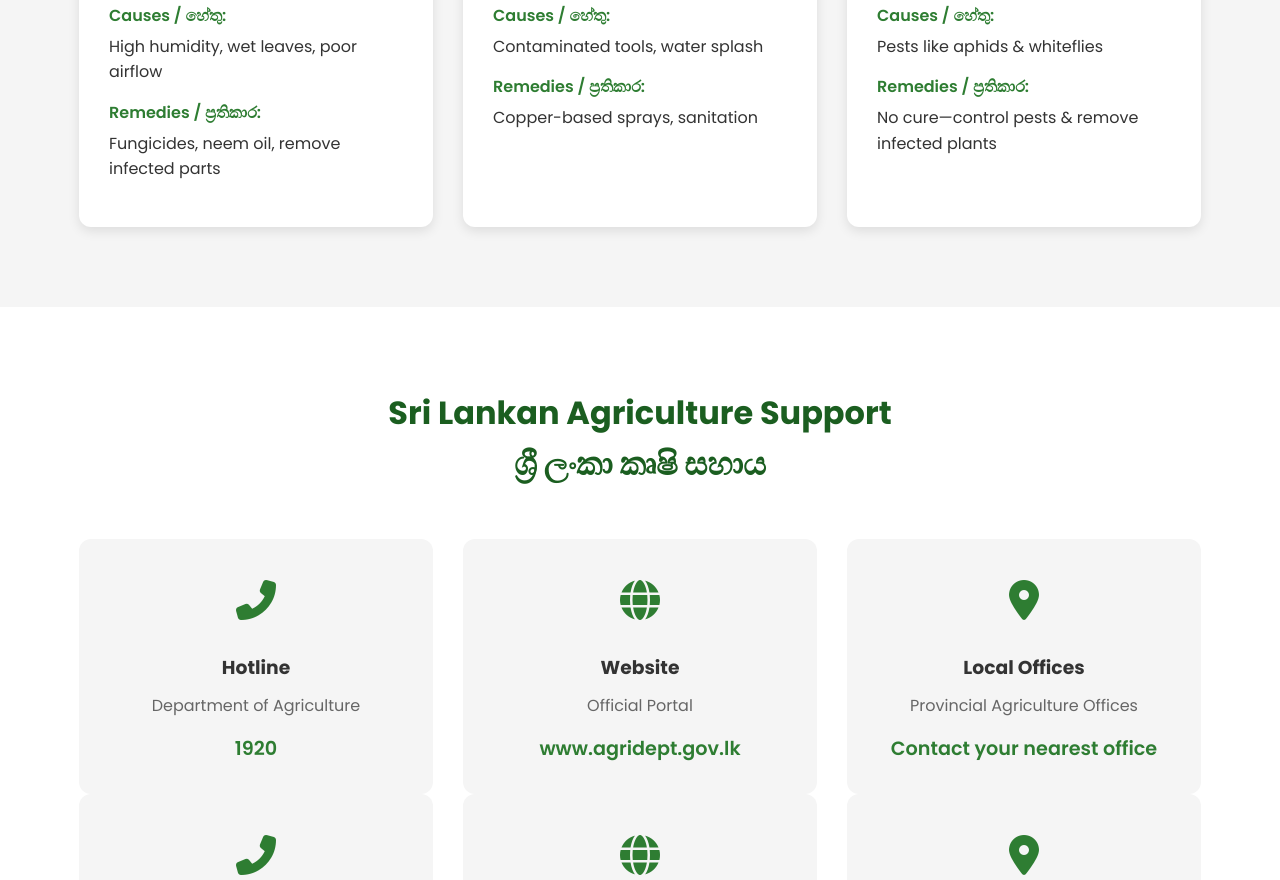
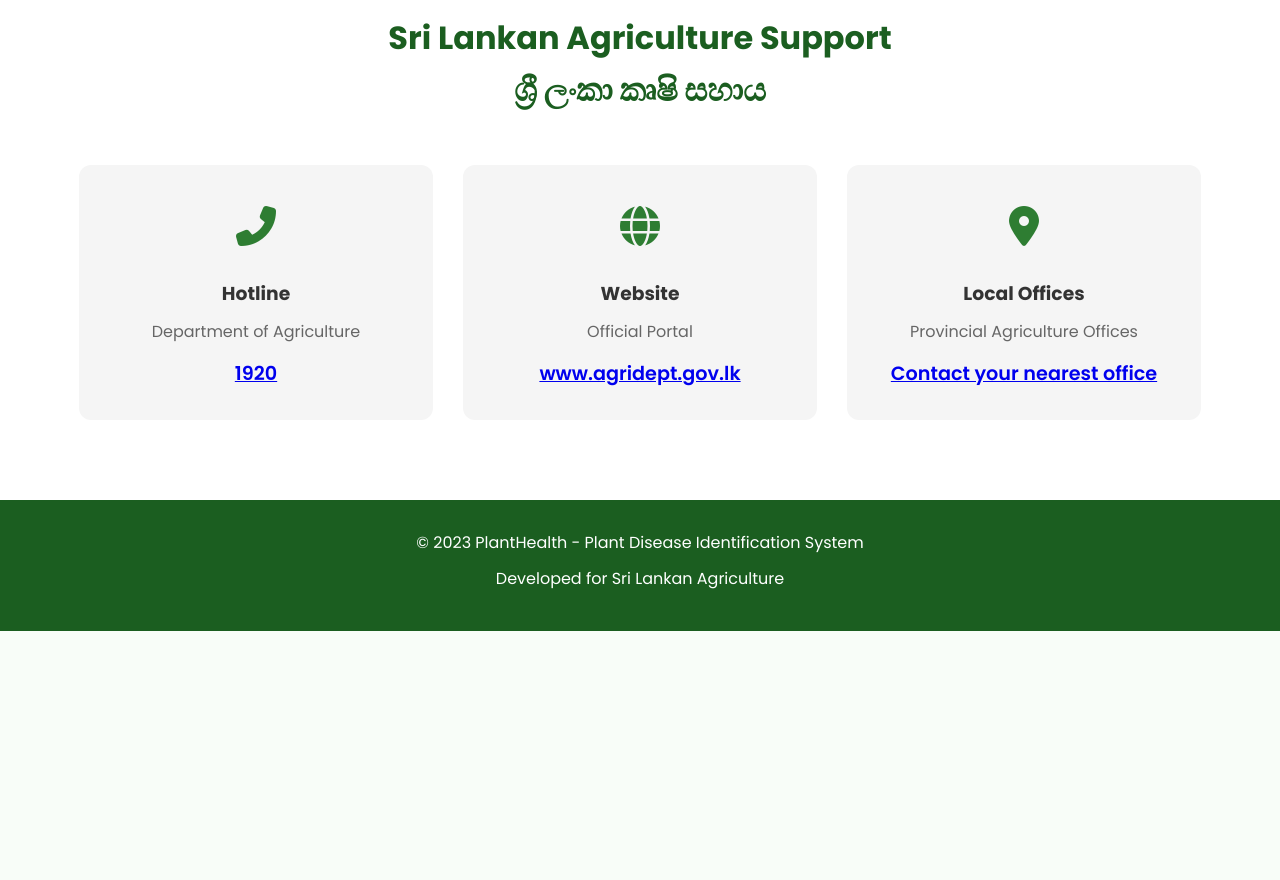
Before and after one commit to pamodikavindya/PlantHealth-Web, a plain HTML site: page index.html in a window 1280 px wide. Shown: the part 1920-2800 px from the top of the page. After the commit the page ends 2551 px from the top, so only its background shows below. Drawn offline with Linux system fonts and the light colour scheme.

Commit message:
Update index.html

```diff
--- a/index.html
+++ b/index.html
@@ -30,7 +30,7 @@
             <h1>Plant Disease Identification<br>දළු රෝග හඳුනාගැනීම</h1>
             <p>Upload an image of your plant to identify diseases and get treatment recommendations</p>
             <div class="hero-image">
-                <img src="hand-giving-growing-plant_.jpg" alt="Plant Health">
+                <img src="image/hand-giving-growing-plant_.jpg" alt="Plant Health">
             </div>
         </div>
     </section>
@@ -128,40 +128,7 @@
     <!-- Contacts Section -->
     <section id="contacts" class="contacts-section">
         <div class="container">
-            <h2>Sri Lankan Agriculture Support<br>ශ්‍රී ලංකා කෘෂි සහාය</h2><div class="contact-cards">
-    <div class="contact-card">
-        <div class="contact-icon">
-            <i class="fas fa-phone-alt"></i>
-        </div>
-        <h3>Hotline</h3>
-        <p>Department of Agriculture</p>
-        <div class="contact-info">
-            <a href="tel:1920" style="text-decoration: none; color: inherit;">1920</a>
-        </div>
-    </div>
-
-    <div class="contact-card">
-        <div class="contact-icon">
-            <i class="fas fa-globe"></i>
-        </div>
-        <h3>Website</h3>
-        <p>Official Portal</p>
-        <div class="contact-info">
-            <a href="http://www.agridept.gov.lk" target="_blank" style="text-decoration: none; color: inherit;">www.agridept.gov.lk</a>
-        </div>
-    </div>
-
-    <div class="contact-card">
-        <div class="contact-icon">
-            <i class="fas fa-map-marker-alt"></i>
-        </div>
-        <h3>Local Offices</h3>
-        <p>Provincial Agriculture Offices</p>
-        <div class="contact-info">
-            <a href="mailto:info@agridept.gov.lk" style="text-decoration: none; color: inherit;">Contact your nearest office</a>
-        </div>
-    </div>
-</div>
+            <h2>Sri Lankan Agriculture Support<br>ශ්‍රී ලංකා කෘෂි සහාය</h2>
 
             <div class="contact-cards">
                 <div class="contact-card">
@@ -170,9 +137,7 @@
                     </div>
                     <h3>Hotline</h3>
                     <p>Department of Agriculture</p>
-                    <div class="contact-info">
-    <a href="tel:1920" style="text-decoration: none; color: inherit;">1920</a>
-</div>
+                    <div class="contact-info"><a href="tel:1920">1920</a></div>
                 </div>
 
                 <div class="contact-card">
@@ -181,9 +146,7 @@
                     </div>
                     <h3>Website</h3>
                     <p>Official Portal</p>
-                    <div class="contact-info">
-    <a href="http://www.agridept.gov.lk" target="_blank" style="text-decoration: none; color: inherit;">www.agridept.gov.lk</a>
-</div>
+                    <div class="contact-info"><a href="http://www.agridept.gov.lk">www.agridept.gov.lk</a></div>
                 </div>
 
                 <div class="contact-card">
@@ -192,9 +155,7 @@
                     </div>
                     <h3>Local Offices</h3>
                     <p>Provincial Agriculture Offices</p>
-<div class="contact-info">
-    <a href="mailto:info@agridept.gov.lk" style="text-decoration: none; color: inherit;">Contact your nearest office</a>
-</div>
+                    <div class="contact-info"><a href="https://doa.gov.lk/home-page/">Contact your nearest office </a></div>
                 </div>
             </div>
         </div>
@@ -203,7 +164,7 @@
     <!-- Footer -->
     <footer class="footer">
         <div class="container">
-            <p>&copy; 2025 PlantHealth - Plant Disease Identification System</p>
+            <p>&copy; 2023 PlantHealth - Plant Disease Identification System</p>
             <p>Developed for Sri Lankan Agriculture</p>
         </div>
     </footer>
```
